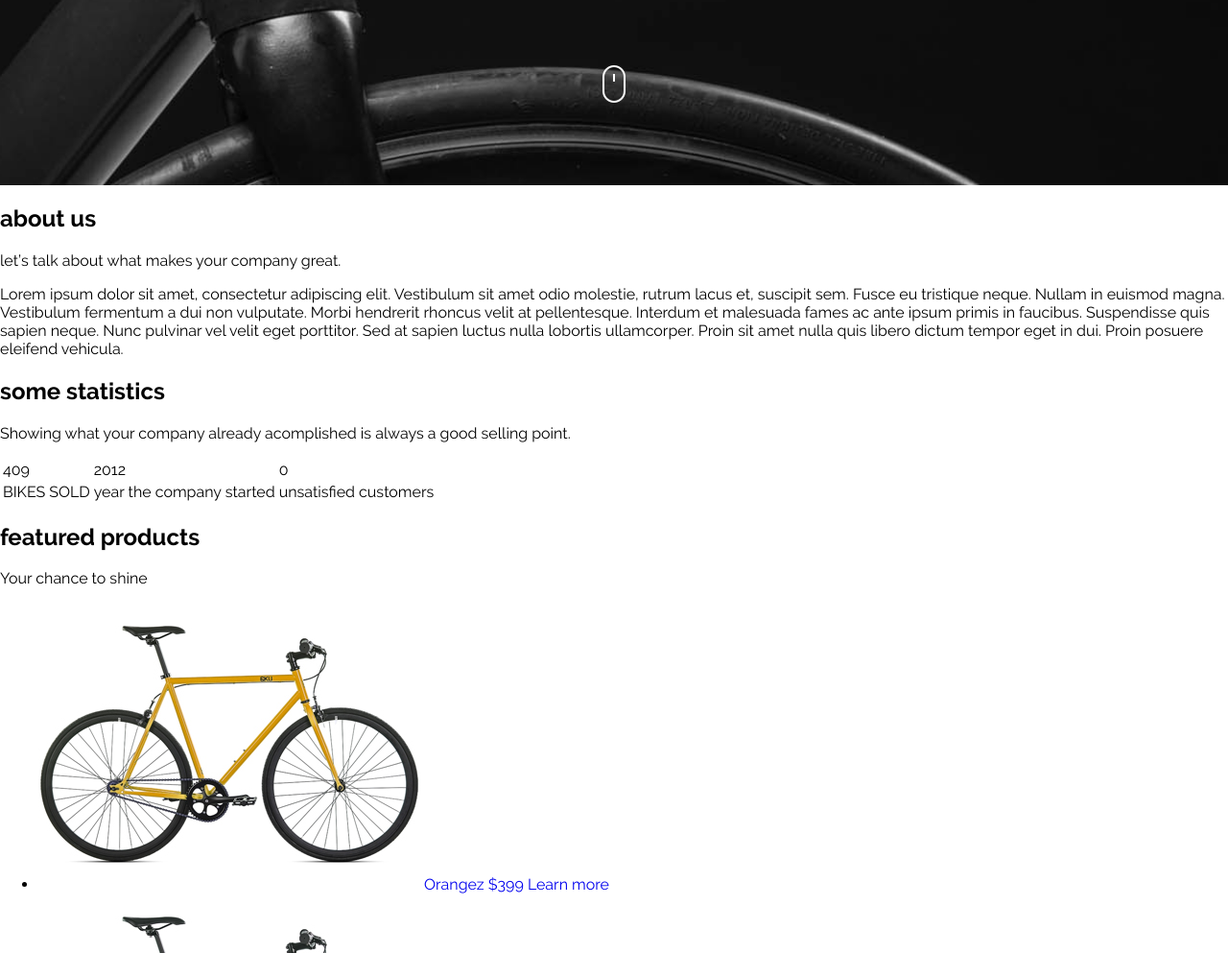
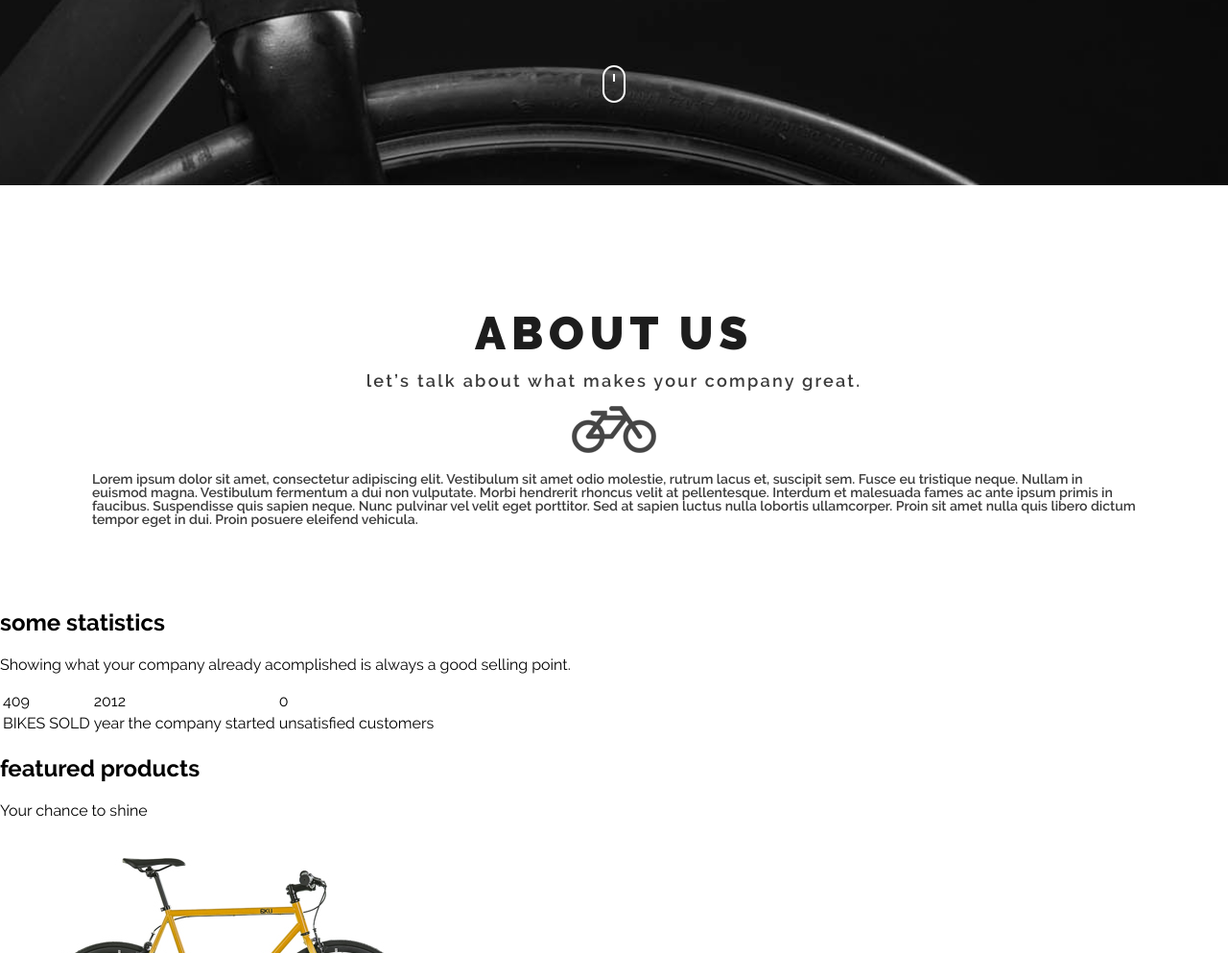
Before and after one commit to dirigableNorge/wheels, a website: page source/index.html in a window 1280 px wide. Shown: the part 926-1919 px from the top of the page at 96% size. Drawn offline with nearby package versions, Linux system fonts and the light colour scheme; files that its build step writes are made by us from their sources.

Commit message:
add styles for about us

```diff
--- a/source/index.html
+++ b/source/index.html
@@ -36,9 +36,12 @@
   <main class="page-main">
     <h1 class="visually-hidden">WHEELS website</h1>
     <section class="about-us">
-      <h2 class="about-us__title">about us</h2>
-      <p class="about-us__slogan">let’s talk about what makes your company great.</p>
-      <p class="about-us__text">Lorem ipsum dolor sit amet, consectetur adipiscing elit. Vestibulum sit amet odio molestie, rutrum lacus et, suscipit sem. Fusce eu tristique neque. Nullam in euismod magna. Vestibulum fermentum a dui non vulputate. Morbi hendrerit rhoncus velit at pellentesque. Interdum et malesuada fames ac ante ipsum primis in faucibus. Suspendisse quis sapien neque. Nunc pulvinar vel velit eget porttitor. Sed at sapien luctus nulla lobortis ullamcorper. Proin sit amet nulla quis libero dictum tempor eget in dui. Proin posuere eleifend vehicula.</p>
+      <div class="wrapper about-us__wrapper">
+        <h2 class="about-us__title">about us</h2>
+        <p class="about-us__slogan">let’s talk about what makes your company great.</p>
+        <img class="about-us__icon" src="../img/bicycle-icon.png" width="88" height="49" alt="Bicycle icon.">
+        <p class="about-us__text">Lorem ipsum dolor sit amet, consectetur adipiscing elit. Vestibulum sit amet odio molestie, rutrum lacus et, suscipit sem. Fusce eu tristique neque. Nullam in euismod magna. Vestibulum fermentum a dui non vulputate. Morbi hendrerit rhoncus velit at pellentesque. Interdum et malesuada fames ac ante ipsum primis in faucibus. Suspendisse quis sapien neque. Nunc pulvinar vel velit eget porttitor. Sed at sapien luctus nulla lobortis ullamcorper. Proin sit amet nulla quis libero dictum tempor eget in dui. Proin posuere eleifend vehicula.</p>
+      </div>
     </section>
     <section class="statistics">
       <h2 class="statistics__title">some statistics</h2>
--- a/source/sass/blocks/about-us.scss
+++ b/source/sass/blocks/about-us.scss
@@ -1,3 +1,47 @@
 .about-us {
-  padding: 0;
+  padding-top: 130px;
+  padding-bottom: 66px;
 }
+
+.about-us__wrapper {
+  display: flex;
+  flex-direction: column;
+  align-items: center;
+  padding-left: 96px;
+  padding-right: 96px;
+}
+
+.about-us__title {
+  margin: 0;
+  margin-bottom: 17px;
+  font-weight: 900;
+  font-size: 48px;
+  line-height: 48px;
+  letter-spacing: 0.125em;
+  text-transform: uppercase;
+  text-align: center;
+  color: $text-dark;
+}
+
+.about-us__slogan {
+  margin: 0;
+  margin-bottom: 17px;
+  font-weight: 600;
+  font-size: 18px;
+  line-height: 18px;
+  letter-spacing: 0.125em;
+  text-align: center;
+  color: $text-dark2;
+}
+
+.about-us__icon {
+  margin-bottom: 20px;
+}
+
+.about-us__text {
+  margin: 0;
+  font-weight: 600;
+  font-size: 14px;
+  line-height: 14px;
+  color: $text-dark2;
+}
--- a/source/sass/colours.scss
+++ b/source/sass/colours.scss
@@ -1,2 +1,4 @@
 $main-light: #ededed;
 $main-dark: #1e1e1e;
+$text-dark: #1d1d1d;
+$text-dark2: #3b3b3b;
--- a/source/sass/style.scss
+++ b/source/sass/style.scss
@@ -33,6 +33,7 @@ img {
 
 @import "blocks/wrapper.scss";
 @import "blocks/page-header.scss";
+@import "blocks/about-us.scss";
 
 .hidden {
   display: none;
```
Also changed, not shown: source/sass/blocks/page-header.scss (line endings or trailing spaces).
